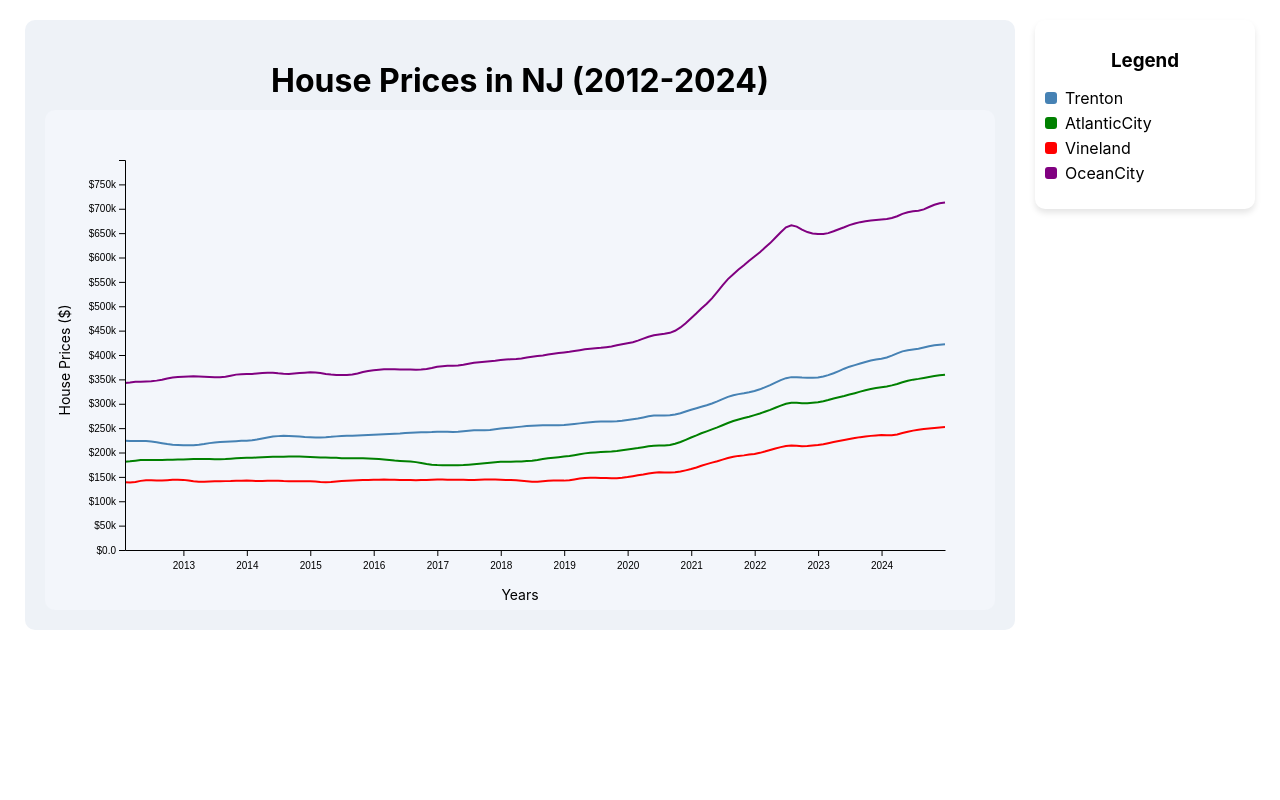
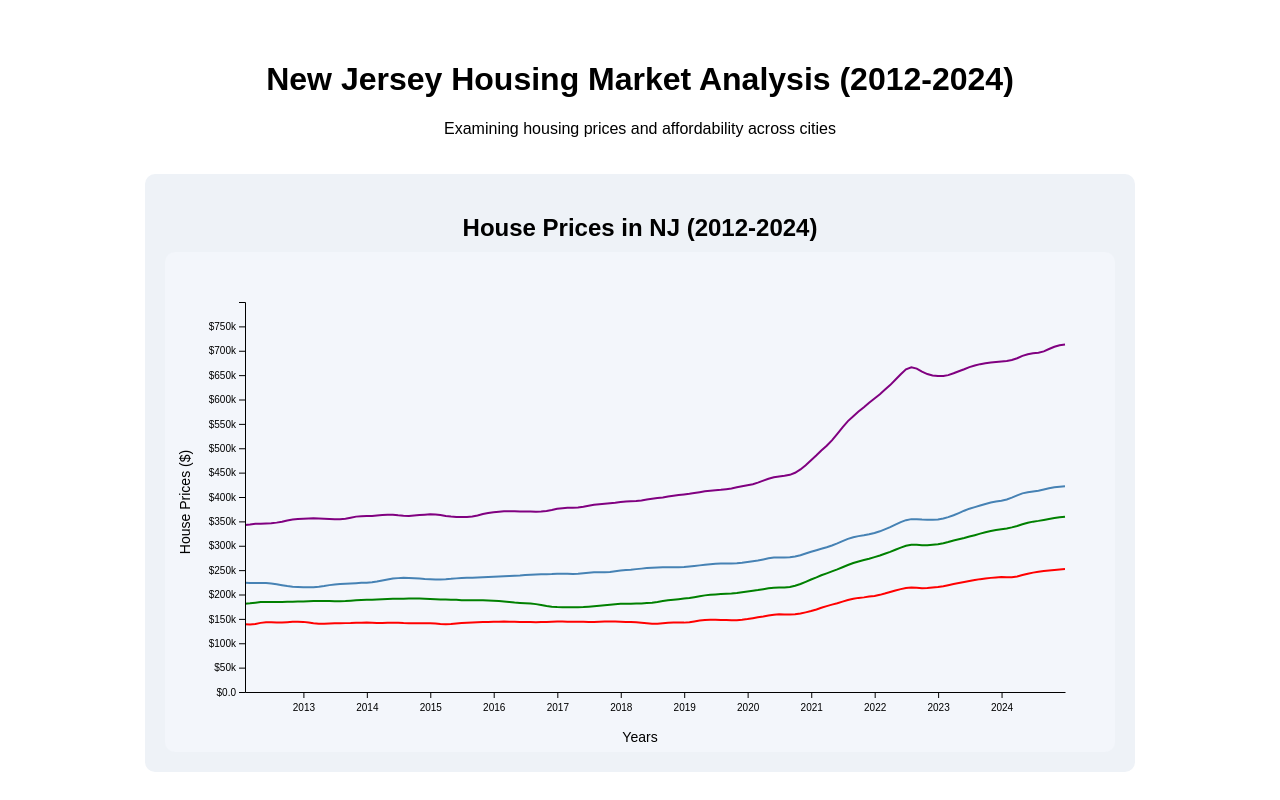
Before and after one commit to mizm13/NJ-Housing-Prices-Data-Visualization, a React (Create React App) app in the folder house-income-prices-visual/: page / in a window 1280 px wide. Shown: the top 800 px of the page. Built offline with nearby package versions, Linux system fonts and the light colour scheme.

Commit message:
Updated App.js to use Dashboard component

```diff
--- a/house-income-prices-visual/src/App.js
+++ b/house-income-prices-visual/src/App.js
@@ -2,14 +2,16 @@ import logo from './logo.svg';
 //import './App.css';
 import LineChart from './LineChart';
 import Legend from './Legend';
+import BarChart from './BarChart';
+import Dashboard from './Dashboard';
 
 function App() {
   return (
     <div style={{ display: 'flex', justifyContent: 'center', alignItems: 'flex-start', gap: '20px', padding: '20px' }}>
-      <LineChart />
-      <Legend /> {/* Legend is now separate from the chart */}
+      <Dashboard/>
     </div>
   );
 }
 
+
 export default App;
```
